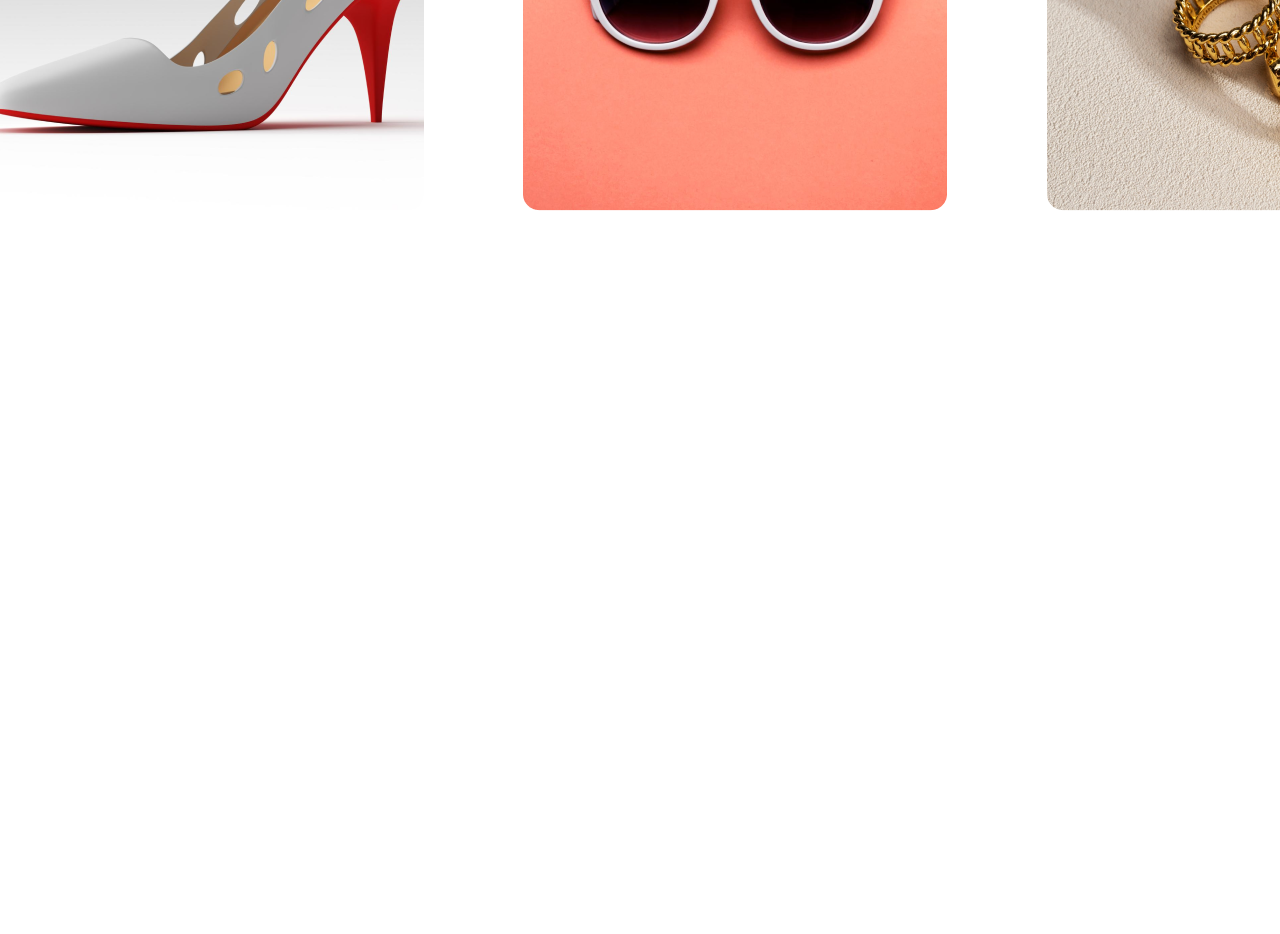
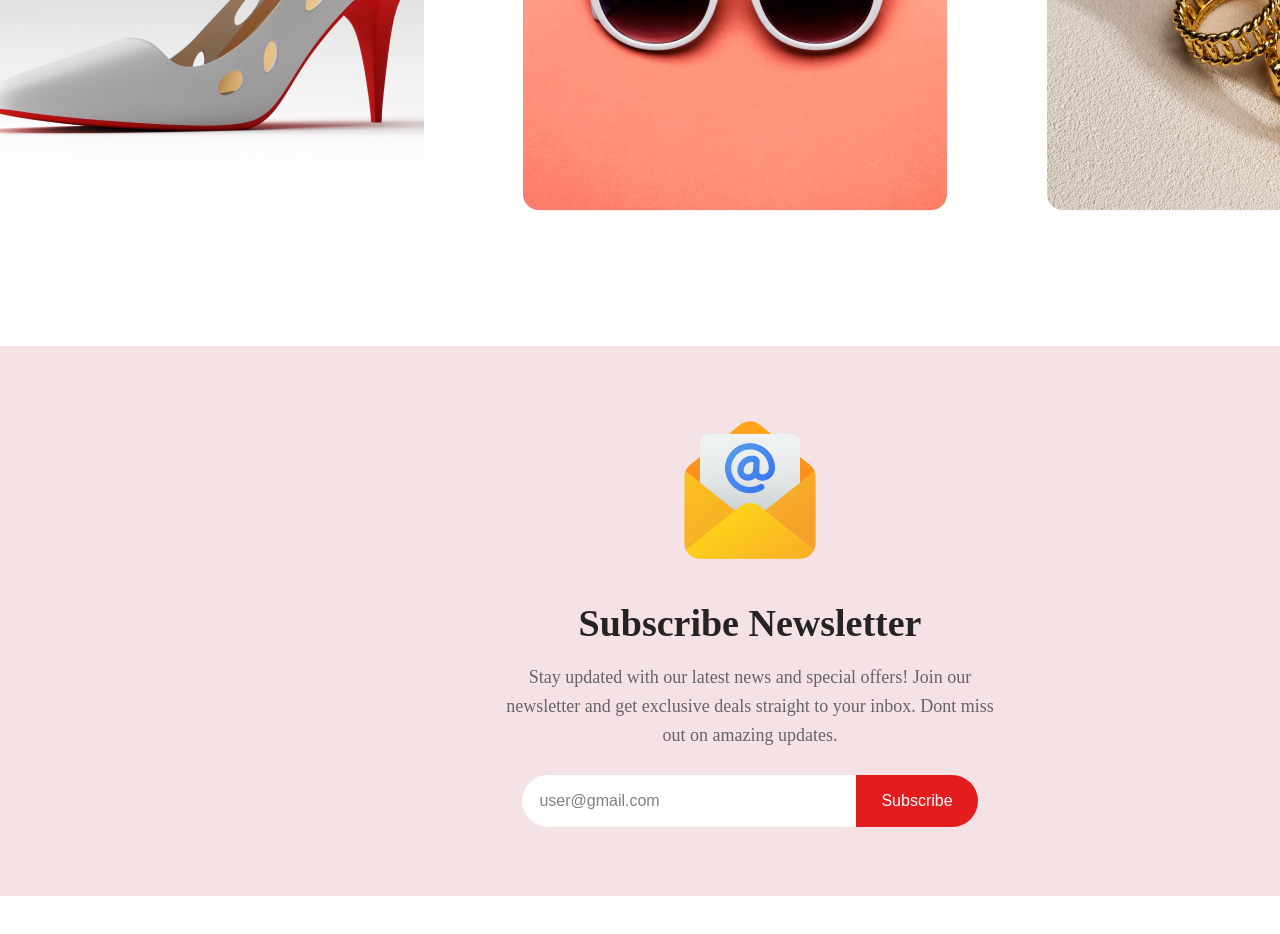
Before and after one commit to MirajMalik/NewYearSale, a plain HTML site: page index.html in a window 1280 px wide. Shown: the part 5976-6910 px from the top of the page. Before the commit the page ends 6276 px from the top, so only its background shows below. Drawn offline with Linux system fonts and the light colour scheme.

Commit message:
subscribe section added

```diff
--- a/index.html
+++ b/index.html
@@ -113,6 +113,23 @@
         </div>
     </div>
 
+    <div class="subscribe-section">
+       <div class="newsletter">
+        <img src="resources/Group 61.png" alt="">
+        <h2>Subscribe Newsletter</h2>
+        <p>
+            Stay updated with our latest news and special offers!
+            Join our newsletter and get exclusive deals straight to your inbox.
+            Dont miss out on amazing updates.
+        </p>
+
+        <div class="subscribe-box">
+            <input type="email" placeholder="user@gmail.com" class="email-input">
+            <button class="subscribe-btn">Subscribe</button>
+        </div>
+       </div>
+    </div>
+
 
 
 </body>
--- a/styles/style.css
+++ b/styles/style.css
@@ -383,7 +383,7 @@ body {
     margin: auto;
     width: 1550px;
     height: 1100px;
-    margin-bottom: 80px;
+    margin-bottom: 280px;
 }
 
 .portfolio-desc{
@@ -409,6 +409,74 @@ body {
     width: 100%;
     border-radius: 10px;
 }
+
+
+/* surprise section */
+
+.subscribe-section {
+    margin: auto;
+    display: flex;
+    justify-content: center;
+    align-items: center;
+    width: 1500px;
+    height: 550px;
+    background:rgb(245, 223, 227);
+    opacity: 0.9;
+    margin-bottom: 300px;
+}
+
+.newsletter {
+    text-align: center;
+    max-width: 500px;
+    padding: 20px;
+}
+
+
+.newsletter h2 {
+    font-size: 38px;
+    font-weight: bolder;
+    margin-bottom: 15px;
+    color: #0e0d0d;
+}
+
+.newsletter p {
+    font-size: 18px;
+    color: #555;
+    margin-bottom: 25px;
+    line-height: 1.6;
+}
+
+
+.subscribe-box {
+    display: flex;
+    justify-content: center;
+}
+
+
+.email-input {
+    padding: 16px;
+    width: 300px;
+    border: 1px solid #ffffff;
+    font-size: 16px;
+    border-radius: 50px 0px 0px 50px;
+}
+
+
+.subscribe-btn {
+    padding: 12px 25px;
+    background: #e00505;
+    color: #fff;
+    border: none;
+    border-radius: 0px 50px 50px 0px;
+    font-size: 16px;
+    cursor: pointer;
+    transition: background 0.3s;
+}
+
+.subscribe-btn:hover {
+    background: #3700ff;
+}
+
 
 
 
```
